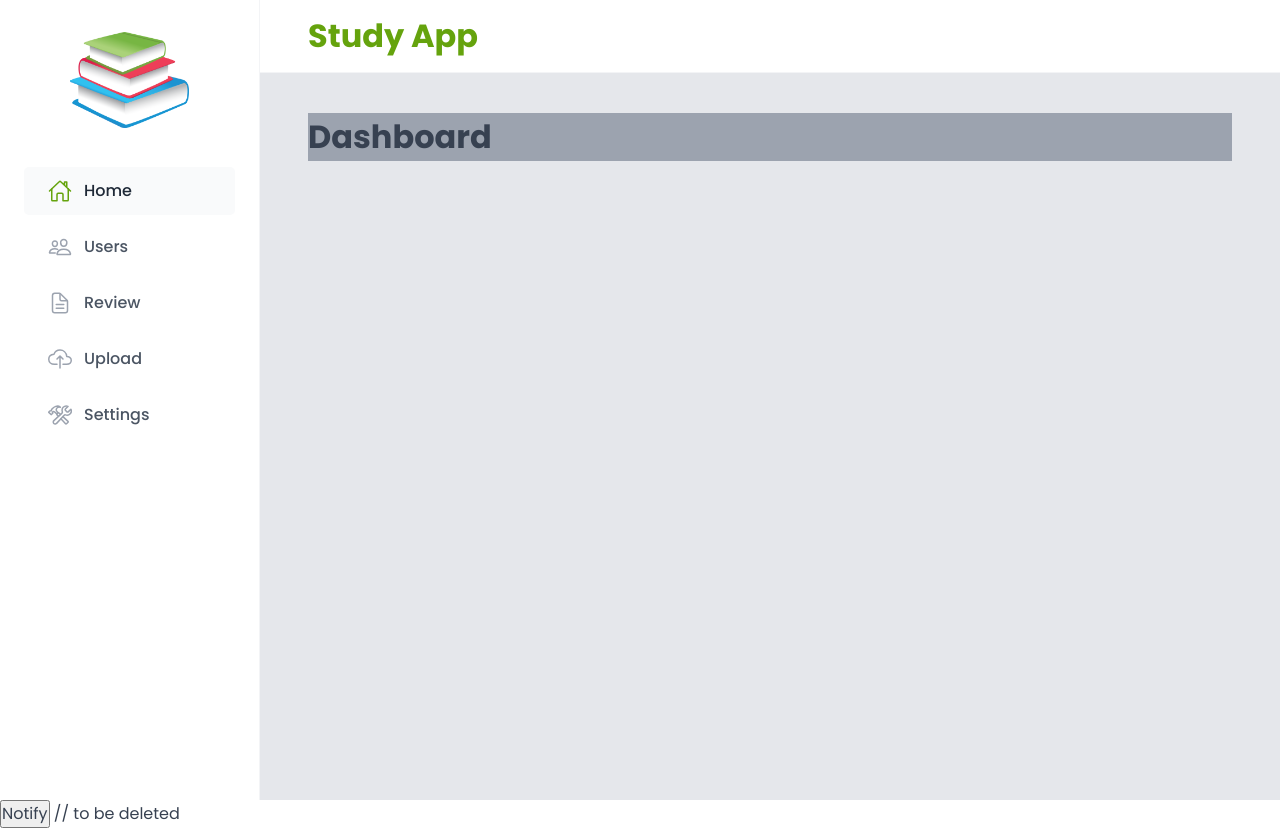
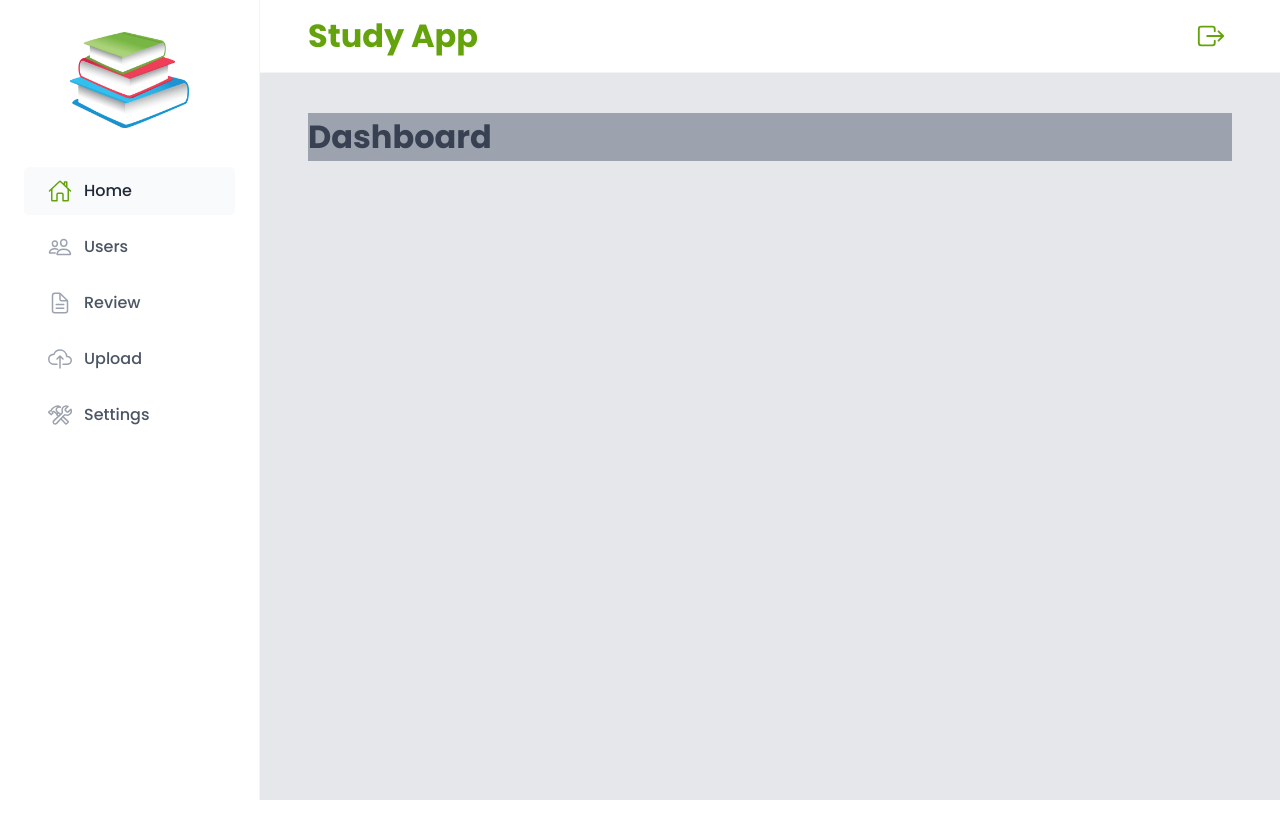
Before and after one commit to StudyPointApp/client, a React (Vite) app: page /dashboard in a window 1280 px wide. After the commit the page ends 800 px from the top, so only its background shows below. Built offline with nearby package versions, Linux system fonts and the light colour scheme; a web font is replaced by a local one.

Commit message:
logout and protected route feature added

```diff
--- a/src/App.tsx
+++ b/src/App.tsx
@@ -1,27 +1,17 @@
 import AppLayout from "./layout/AppLayout";
 import {BrowserRouter, Navigate, Route, Routes} from "react-router-dom";
 import Login from "./pages/Login";
-import {toast} from "react-hot-toast";
 import ToasterBox from "./ui/ToasterBox";
+import ProtectedRoute from "./features/auth/ProtectedRoute";
 
 function App() {
 
-    // This function is used to show a toast notification. It uses the `toast` function from the `react-hot-toast` library
-    // delete this function
-    const notify = () => toast("Here is your toast message", {
-        icon: '🔥',
-        style: {
-            borderRadius: '10px',
-            background: '#333',
-            color: '#fff',
-        }
-    });
 
     return (
         <>
             <BrowserRouter>
                 <Routes>
-                    <Route element={<AppLayout/>}>
+                    <Route element={<ProtectedRoute><AppLayout/></ProtectedRoute>}>
                         <Route index element={<Navigate replace to='dashboard'/>}/>
                         <Route path="dashboard" element={<h1>Dashboard</h1>}/>
                         {/* admin */}
@@ -37,7 +27,6 @@ function App() {
                     <Route path="*" element={<h1>Page Not Found</h1>}/>
                 </Routes>
             </BrowserRouter>
-            <button onClick={notify}>Notify</button> // to be deleted
             <ToasterBox/>
         </>
     )
--- a/src/features/auth/LoginForm.tsx
+++ b/src/features/auth/LoginForm.tsx
@@ -8,7 +8,9 @@ function LoginForm() {
   const [email, setEmail] = useState("");
   const [password, setPassword] = useState("");
 
-  function handleSubmit() {}
+  function handleSubmit() {
+      // TODO: Implement login
+  }
 
   return (
     <Form onSubmit={handleSubmit}>
--- /dev/null
+++ b/src/features/auth/Logout.tsx
@@ -0,0 +1,18 @@
+import React from 'react';
+import {IoEnterOutline, IoExitOutline} from "react-icons/io5";
+import ButtonIcon from "../../ui/ButtonIcon";
+
+
+function Logout() {
+
+    // TODO: Replace with actual authentication check
+    const isAuthenticated = true;
+
+    return (
+        <ButtonIcon>
+            {isAuthenticated ? <IoExitOutline/> : <IoEnterOutline/>}
+        </ButtonIcon>
+    );
+}
+
+export default Logout;
--- /dev/null
+++ b/src/features/auth/ProtectedRoute.tsx
@@ -0,0 +1,27 @@
+import React, {useEffect} from 'react';
+import Spinner from "../../ui/Spinner";
+import {useNavigate} from "react-router-dom";
+
+function ProtectedRoute({children}: {children: React.ReactNode}) {
+    const navigate = useNavigate();
+
+    // 1. Load the authenticated user
+    // TODO: Replace the following line with the actual authentication and loading logic
+    const isAuthenticated = true;
+    const isLoading = false;
+
+    // 2. If the user is not authenticated, redirect to the login page
+    useEffect(() => {
+        if (!isAuthenticated && !isLoading) {
+            navigate('/login');
+        }
+    }, [isAuthenticated, isLoading, navigate]);
+
+    // 3. While loading the user, show a loading spinner
+    if(isLoading) return (<Spinner/>);
+
+    // 4. If the user is authenticated, render the children
+
+    if(isAuthenticated) return <>{children}</>;
+}
+export default ProtectedRoute;
--- a/src/layout/Header.tsx
+++ b/src/layout/Header.tsx
@@ -1,4 +1,5 @@
 import styled from "styled-components";
+import Logout from "../features/auth/Logout";
 
 const StyledHeader = styled.header`
     background-color: var(--color-grey-0);
@@ -18,6 +19,7 @@ const Header = () => {
     return (
         <StyledHeader>
             <Title>Study App</Title>
+            <Logout />
         </StyledHeader>
     );
 };
--- /dev/null
+++ b/src/ui/ButtonIcon.tsx
@@ -0,0 +1,21 @@
+import styled from "styled-components";
+
+const ButtonIcon = styled.button`
+    background: none;
+    border: none;
+    padding: 0.6rem;
+    border-radius: var(--border-radius-sm);
+    transition: all 0.2s;
+
+    &:hover {
+        background-color: var(--color-grey-100);
+    }
+
+    & svg {
+        width: 3rem;
+        height: 3rem;
+        color: var(--color-brand-600);
+    }
+`;
+
+export default ButtonIcon;
```
